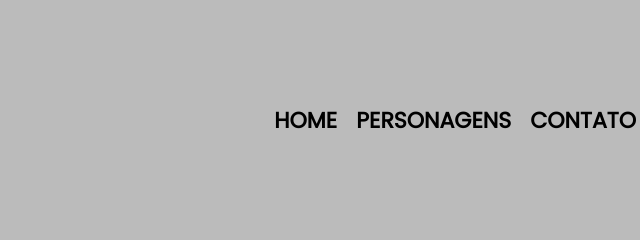
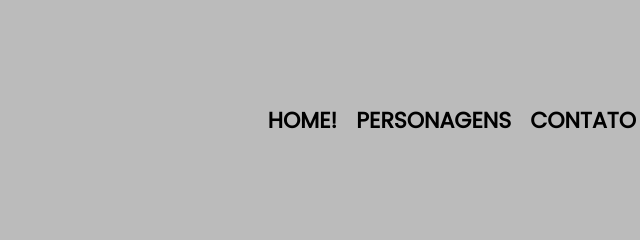
Before and after one commit to Nishinoya14/OnePiecePage, a plain HTML site: page src/index.html in a window 1280 px wide. Shown: the top 240 px of the page, 544-1184 px from the left. Drawn offline with Linux system fonts and the light colour scheme; files whose address does not match are found by name.

Commit message:
adicionando estilo

```diff
--- a/src/index.html
+++ b/src/index.html
@@ -15,7 +15,7 @@
 					<h1><img id="law" src="assets/images/law1.png"></h1>
 					<nav>
 						<ul>
-							<li><a href="index.html">Home</a></li>
+							<li><a href="index.html">Home!</a></li>
 							<li><a href="#">Personagens</a></li>
 							<li><a href="#">Contato</a></li>
 						</ul>
```
